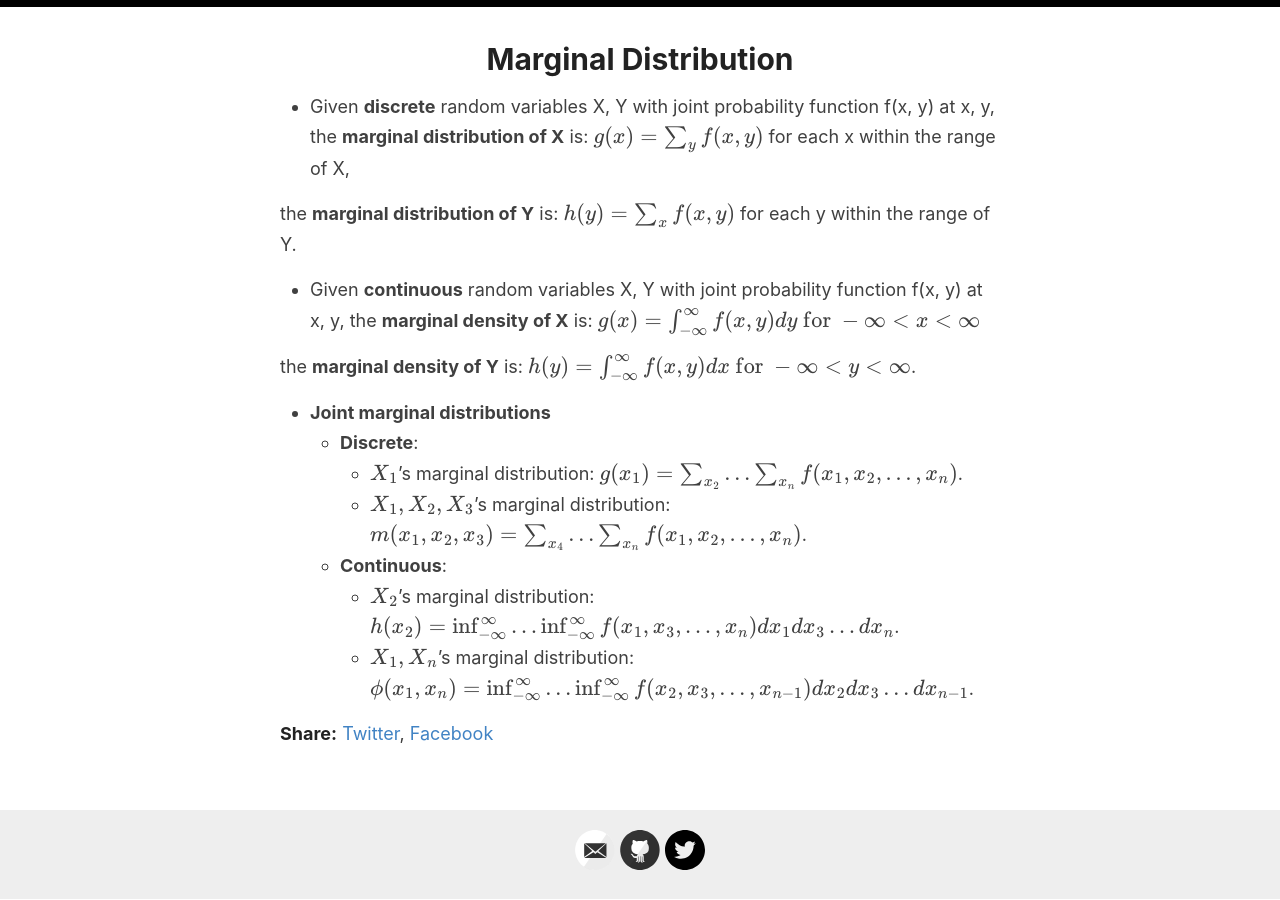
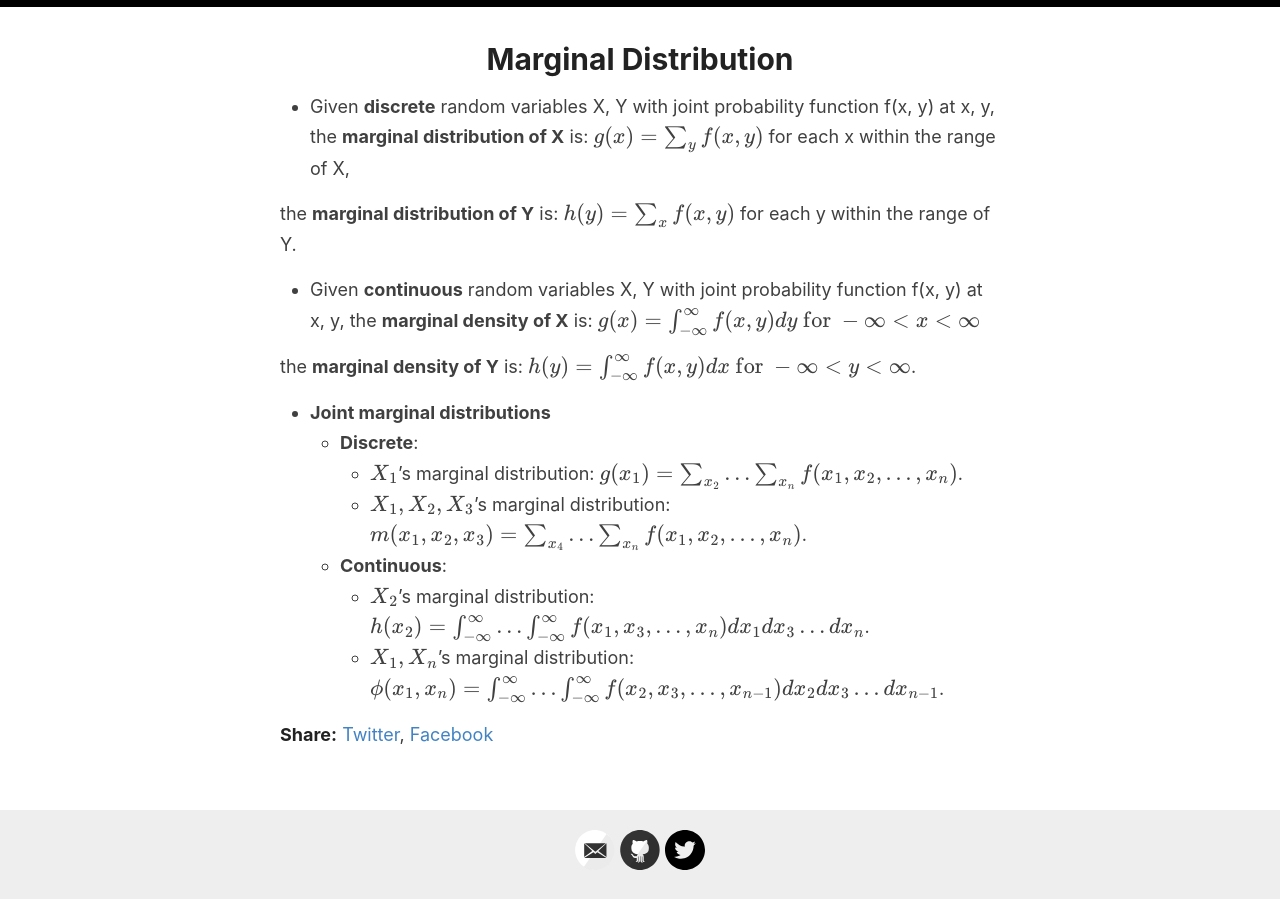
Before and after one commit to tianyimasf/ai, a Jekyll site: the page built from _posts/2024-07-11-mathematical-statistics-chap3.md, in a window 1280 px wide and 900 px high, scrolled down 2986 px. Built offline with Jekyll 4.4.1, drawn with Linux system fonts in a browser that asks for light colours; formulas are drawn with MathJax 3.

Commit message:
add lecture notes

```diff
--- a/_posts/2024-07-11-mathematical-statistics-chap3.md
+++ b/_posts/2024-07-11-mathematical-statistics-chap3.md
@@ -86,5 +86,5 @@ the **marginal density of Y** is: $h(y) = \int_{-\infty}^{\infty}f(x,y)dx \text{
         - $X_1$'s marginal distribution: $g(x_1) = \sum_{x_2}...\sum_{x_n}f(x_1, x_2, ..., x_n)$.
         - $X_1, X_2, X_3$'s marginal distribution: $m(x_1, x_2, x_3) = \sum_{x_4}...\sum_{x_n}f(x_1, x_2, ..., x_n)$.
     - **Continuous**:
-        - $X_2$'s marginal distribution: $h(x_2) = \inf_{-\infty}^{\infty}...\inf_{-\infty}^{\infty}f(x_1, x_3, ..., x_n)dx_1dx_3...dx_n$.
-        - $X_1, X_n$'s marginal distribution: $\phi(x_1, x_n) = \inf_{-\infty}^{\infty}...\inf_{-\infty}^{\infty}f(x_2, x_3, ..., x_{n-1})dx_2dx_3...dx_{n-1}$.
+        - $X_2$'s marginal distribution: $h(x_2) = \int_{-\infty}^{\infty}...\int_{-\infty}^{\infty}f(x_1, x_3, ..., x_n)dx_1dx_3...dx_n$.
+        - $X_1, X_n$'s marginal distribution: $\phi(x_1, x_n) = \int_{-\infty}^{\infty}...\int_{-\infty}^{\infty}f(x_2, x_3, ..., x_{n-1})dx_2dx_3...dx_{n-1}$.
```
